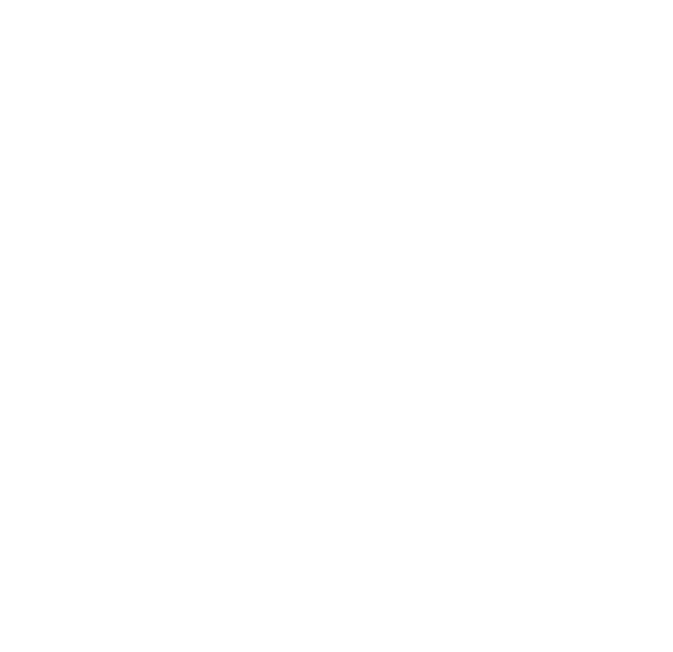
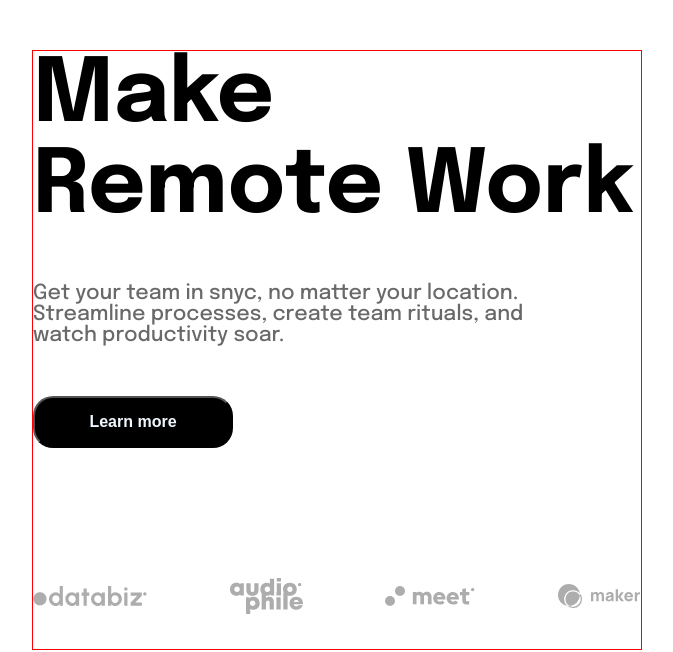
Before and after one commit to Danielaigm/makaia-2-workshop2, a plain HTML site: page index.html in a window 1280 px wide. Shown: the whole page, without its empty margins (18-691 px from the left). Drawn offline with Linux system fonts and the light colour scheme.

Commit message:
crear seccion Info

```diff
--- a/index.html
+++ b/index.html
@@ -4,6 +4,7 @@
     <meta charset="UTF-8">
     <meta http-equiv="X-UA-Compatible" content="IE=edge">
     <meta name="viewport" content="width=device-width, initial-scale=1.0">
+    <link rel="stylesheet" href="style.css">
     <title>Workshop 2</title>
 </head>
 <body>
@@ -16,8 +17,21 @@
 
     <main>
 
-        <section>
+        <section class="infoContain">
             <!-- aquí trabaja daniela -->
+            <h1 class="infoContain__title">Make Remote Work</h1>
+
+            <p class="infoContain__text">Get your team in snyc, no matter your location. Streamline processes, create team rituals, and watch productivity soar.</p>
+
+            <button  class="infoContain__button">Learn more</button>
+
+            <div class="imgContain">
+                <img src="./img/client-databiz.svg" alt="">
+                <img src="./img/client-audiophile.svg" alt="">
+                <img src="./img/client-meet.svg" alt="">
+                <img src="./img/client-maker.svg" alt="">
+
+            </div>
         </section>
 
         <section>
--- a/style.css
+++ b/style.css
@@ -0,0 +1,51 @@
+@import url("https://fonts.googleapis.com/css2?family=Epilogue:wght@500;700&display=swap");
+* {
+  padding: 0;
+  margin: 0;
+  box-sizing: border-box;
+}
+
+body {
+  font-size: 18px;
+  font-family: "Epilogue";
+}
+
+main {
+  padding: 50px;
+}
+
+.infoContain {
+  border: 1px solid red;
+  width: 610px;
+  display: flex;
+  flex-direction: column;
+  align-items: flex-start;
+  height: 600px;
+  gap: 50px;
+}
+.infoContain__title {
+  font-size: 5.5rem;
+}
+.infoContain__text {
+  font-size: 1.3rem;
+  margin-right: 55px;
+  color: hsl(0deg, 0%, 41%);
+}
+.infoContain__button {
+  padding: 15px;
+  background-color: black;
+  color: aliceblue;
+  border-radius: 20px;
+  font-size: 1rem;
+  font-weight: 700;
+  width: 200px;
+}
+.infoContain div {
+  display: flex;
+  align-items: center;
+  justify-content: space-between;
+  margin-top: 80px;
+  width: 100%;
+}
+
+/*# sourceMappingURL=style.css.map */
```
Also changed, not shown: img/client-audiophile.svg (added), img/client-databiz.svg (added), img/client-maker.svg (added), img/client-meet.svg (added), 1 other file.
